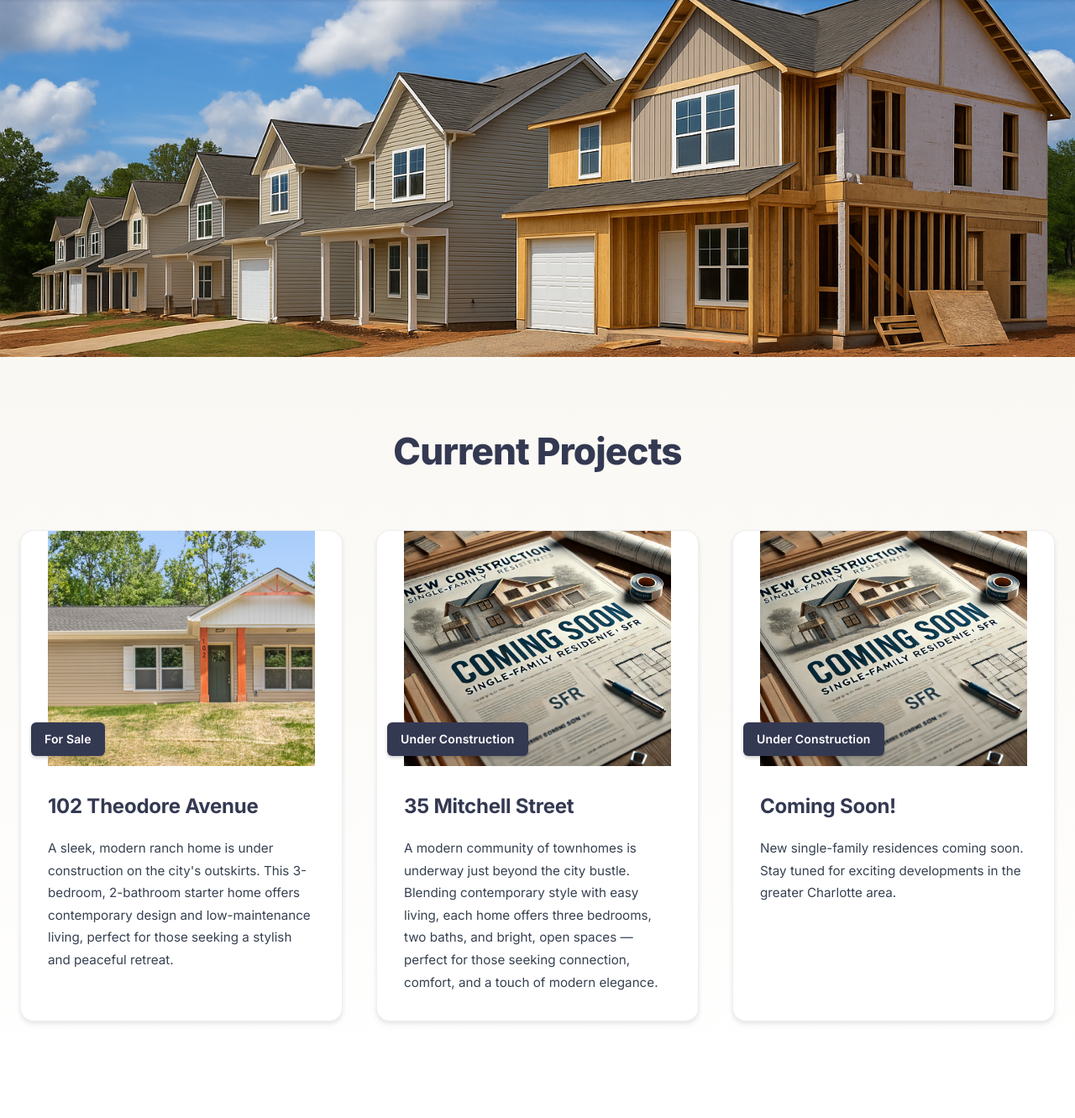
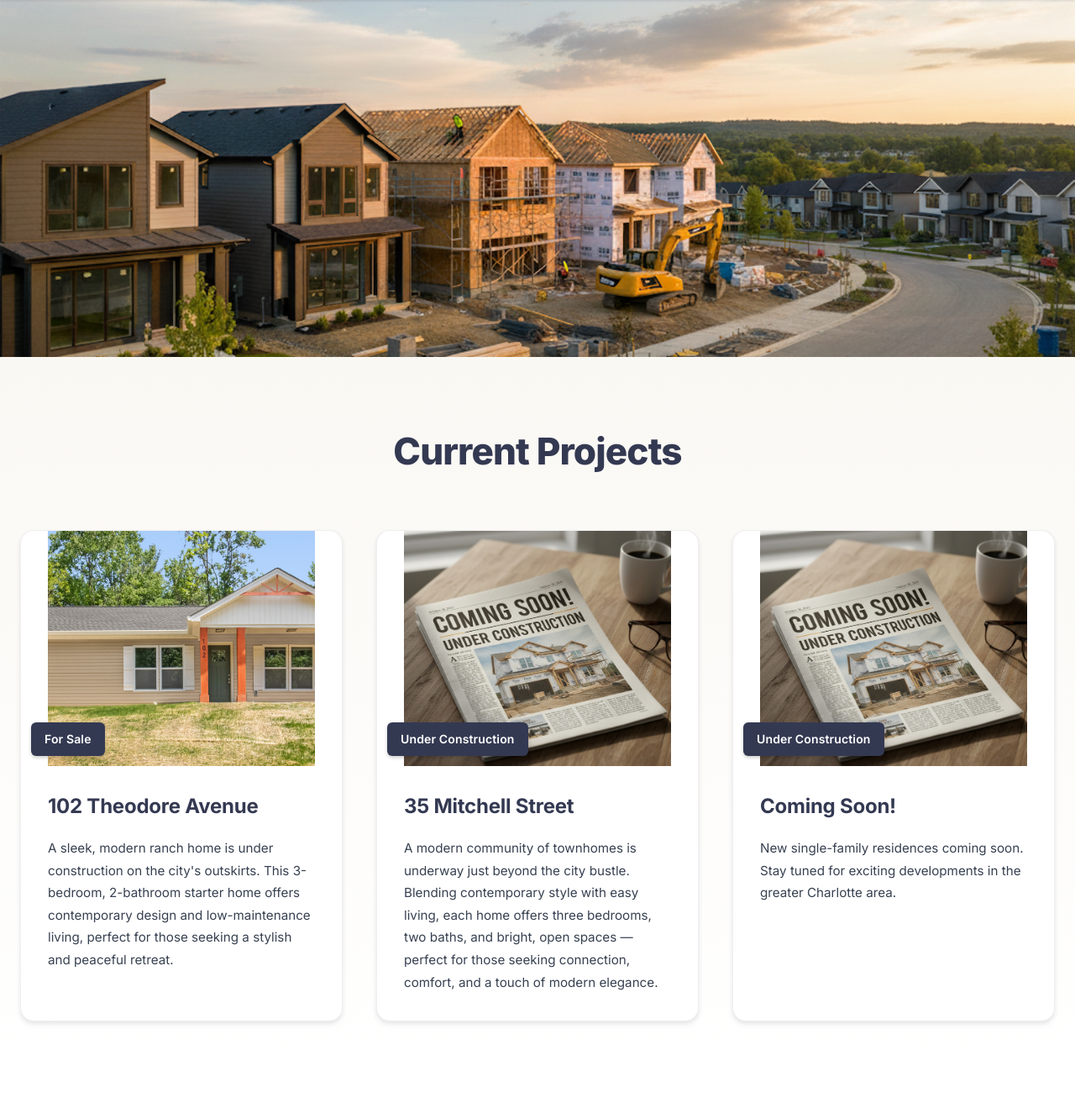
Before and after one commit to chrisfeliz/feliz_ventures, a FastAPI app: page / in a window 1280 px wide. Shown: the part 88-1419 px from the top of the page at 84% size. Run offline with FastAPI, Linux system fonts and the light colour scheme.

Commit message:
Add dynamic URL generation to templates and update image sources
- Introduced a `url_for` helper function in `main.py` for generating dynamic URLs in templates.
- Updated image sources in `about.html`, `index.html`, and `sell_land.html` to use the new `url_for` function.
- Changed the background image in `style.css` to `base_image_v2.png`.
- Added new images: `base_image_v2.png` and `coming_soon_v2.png` to the static images directory.
- Ensured consistent footer links across multiple templates.

```diff
--- a/src/main.py
+++ b/src/main.py
@@ -14,6 +14,19 @@ app.mount("/static", StaticFiles(directory="static"), name="static")
 
 # Templates
 templates = Jinja2Templates(directory="templates")
+
+
+# Add url_for to template environment for dynamic URLs
+def url_for(name: str, **path_params):
+    """Helper function for generating URLs in templates"""
+    if name == "static":
+        path = path_params.get("path", "")
+        return f"/static/{path}"
+    # For other routes, return empty string or handle as needed
+    return ""
+
+
+templates.env.globals["url_for"] = url_for
 
 
 @app.get("/", response_class=HTMLResponse)
--- a/static/css/style.css
+++ b/static/css/style.css
@@ -148,7 +148,7 @@ header {
 
 /* Hero Section */
 .hero {
-    background-image: url('/static/images/headers.png');
+    background-image: url('/static/images/base_image_v2.png');
     background-size: cover;
     background-position: center;
     background-repeat: no-repeat;
--- a/templates/about.html
+++ b/templates/about.html
@@ -38,8 +38,8 @@
                     heart of Charlotte, North Carolina. With a commitment to excellence and a passion for transforming
                     visions into reality, we take pride in shaping the future of the communities we serve.</p>
                 <div class="about-image-container">
-                    <img src="/static/images/logo.jpg" alt="New Construction - Single Family Residences"
-                        class="about-image">
+                    <img src="{{ url_for('static', path='images/logo.jpg') }}"
+                        alt="New Construction - Single Family Residences" class="about-image">
                 </div>
             </div>
         </section>
@@ -53,9 +53,9 @@
             <div class="container">
                 <div class="footer-contact">
                     <div class="footer-links">
+                        <a href="/sell-your-land">Sell Your Land</a>
                         <a href="/contact">Contact Us</a>
                         <a href="/privacy-policy">Privacy Policy</a>
-                        <a href="/sell-your-land">Sell Your Land</a>
                     </div>
                 </div>
             </div>
--- a/templates/contact.html
+++ b/templates/contact.html
@@ -62,9 +62,9 @@
             <div class="container">
                 <div class="footer-contact">
                     <div class="footer-links">
+                        <a href="/sell-your-land">Sell Your Land</a>
                         <a href="/contact">Contact Us</a>
                         <a href="/privacy-policy">Privacy Policy</a>
-                        <a href="/sell-your-land">Sell Your Land</a>
                     </div>
                 </div>
             </div>
--- a/templates/index.html
+++ b/templates/index.html
@@ -53,7 +53,7 @@
                     </div>
                     <div class="project-card">
                         <div class="project-image-wrapper">
-                            <img src="/static/images/coming_soon.jpeg" alt="New Construction Coming Soon"
+                            <img src="/static/images/coming_soon_v2.png" alt="New Construction Coming Soon"
                                 class="project-image">
                             <span class="project-status-tab">Under Construction</span>
                         </div>
@@ -65,7 +65,7 @@
                     </div>
                     <div class="project-card">
                         <div class="project-image-wrapper">
-                            <img src="/static/images/coming_soon.jpeg" alt="New Construction Coming Soon"
+                            <img src="/static/images/coming_soon_v2.png" alt="New Construction Coming Soon"
                                 class="project-image">
                             <span class="project-status-tab">Under Construction</span>
                         </div>
@@ -86,9 +86,9 @@
             <div class="container">
                 <div class="footer-contact">
                     <div class="footer-links">
+                        <a href="/sell-your-land">Sell Your Land</a>
                         <a href="/contact">Contact Us</a>
                         <a href="/privacy-policy">Privacy Policy</a>
-                        <a href="/sell-your-land">Sell Your Land</a>
                     </div>
                 </div>
             </div>
--- a/templates/privacy.html
+++ b/templates/privacy.html
@@ -45,9 +45,9 @@
             <div class="container">
                 <div class="footer-contact">
                     <div class="footer-links">
+                        <a href="/sell-your-land">Sell Your Land</a>
                         <a href="/contact">Contact Us</a>
                         <a href="/privacy-policy">Privacy Policy</a>
-                        <a href="/sell-your-land">Sell Your Land</a>
                     </div>
                 </div>
             </div>
--- a/templates/sell_land.html
+++ b/templates/sell_land.html
@@ -140,7 +140,7 @@
                         </div>
                     </div>
 
-                    <div class="form-group">
+                    <div class="form-group" style="display:flex; justify-content:center;">
                         <button type="submit">Submit Information</button>
                     </div>
                 </form>
@@ -156,9 +156,9 @@
             <div class="container">
                 <div class="footer-contact">
                     <div class="footer-links">
+                        <a href="/sell-your-land">Sell Your Land</a>
                         <a href="/contact">Contact Us</a>
                         <a href="/privacy-policy">Privacy Policy</a>
-                        <a href="/sell-your-land">Sell Your Land</a>
                     </div>
                 </div>
             </div>
```
Also changed, not shown: static/images/base_image_v2.png (added), static/images/coming_soon_v2.png (added).
